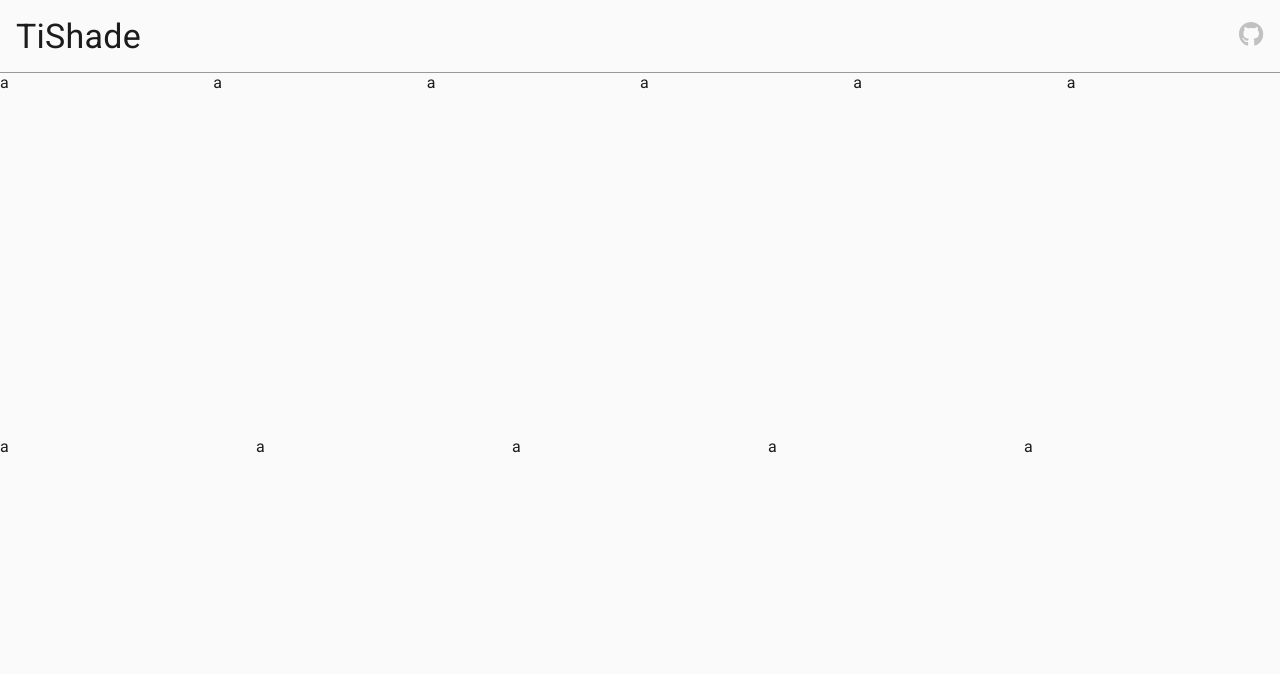
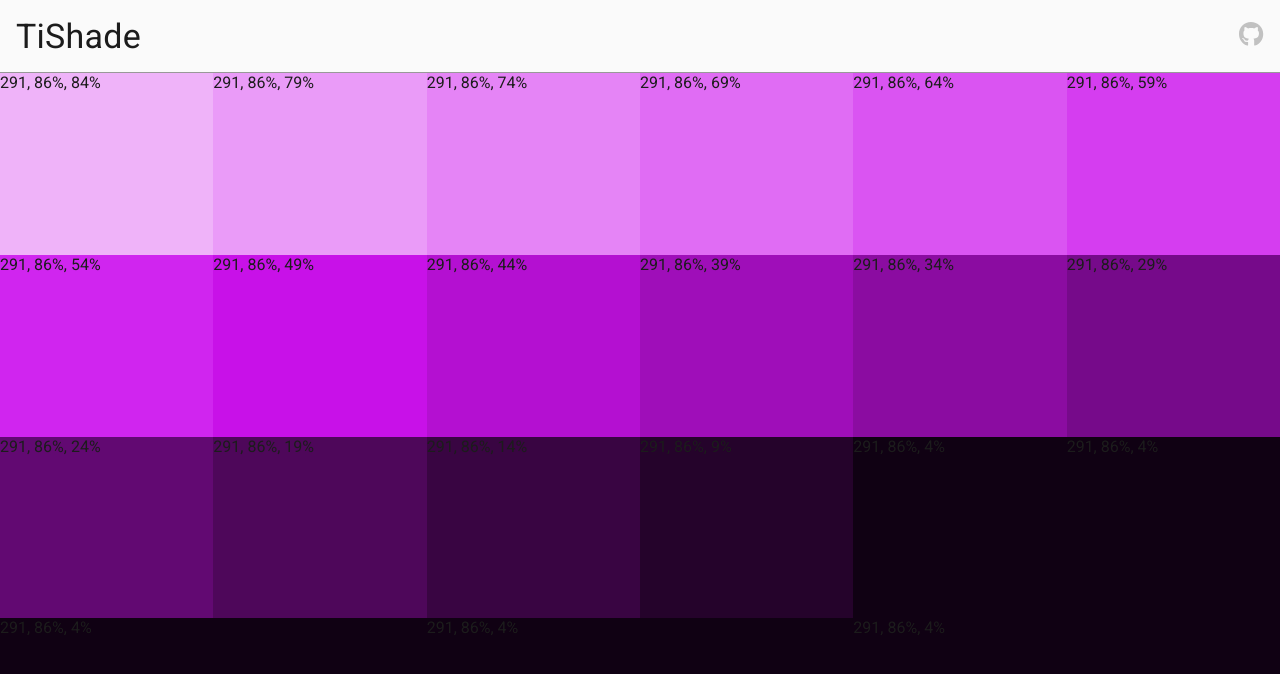
Before and after one commit to MrEraxd/TiShade, a Vue app: page / in a window 1280 px wide. Shown: the top 674 px of the page. Built offline with nearby package versions, Linux system fonts and the light colour scheme.

Commit message:
Added base functions

```diff
--- a/src/components/Base/BaseColorCell.vue
+++ b/src/components/Base/BaseColorCell.vue
@@ -1,11 +1,20 @@
-<script setup lang="ts"></script>
+<script setup lang="ts">
+  interface IBaseColorCell {
+    hslColor: string;
+  }
+
+  const props = withDefaults(defineProps<IBaseColorCell>(), {
+    hslColor: 'hsl(0, 0%, 0%)',
+  });
+</script>
 
 <template>
-  <div class="base-color-cell">a</div>
+  <div class="base-color-cell">{{ props.hslColor }}</div>
 </template>
 
 <style>
   .base-color-cell {
     flex: 1 1 200px;
+    background-color: hsl(v-bind('props.hslColor'));
   }
 </style>
--- a/src/components/TheCellsWrapper.vue
+++ b/src/components/TheCellsWrapper.vue
@@ -1,12 +1,17 @@
 <script setup lang="ts">
   import BaseColorCell from '@base/BaseColorCell.vue';
+
+  import { calculateTintsAndShades } from '@plugins/calculateTintAndShades';
+
+  const options = calculateTintsAndShades('#8a0ca1');
 </script>
 
 <template>
   <div class="cells-wrapper">
     <BaseColorCell
-      v-for="cell in Array.from('zxcvbssssss')"
+      v-for="cell in options"
       :key="cell"
+      :hsl-color="cell"
     ></BaseColorCell>
   </div>
 </template>
--- /dev/null
+++ b/src/plugins/calculateTintAndShades.ts
@@ -0,0 +1,37 @@
+import { darkenColor } from './darkenColor';
+import { hexToHsl } from './hexToHsl';
+import { lightenColor } from './lightenColor';
+
+export const calculateTintsAndShades = (baseColor: string) => {
+  // If hex color
+  if (baseColor.search(/[0-9A-Fa-f]{6}/g) === -1) {
+    console.error('Wrong color format');
+    return;
+  }
+
+  const colorsArray: string[] = [];
+
+  const baseColorInHsl = hexToHsl(baseColor);
+
+  const tints = [baseColorInHsl];
+  const shades = [baseColorInHsl];
+
+  const lightenAmount = 10;
+  const darkenAmount = 10;
+
+  for (let i = 0; i < lightenAmount; i++) {
+    const lighterColor = lightenColor(tints[i], lightenAmount / 2);
+    tints.push(lighterColor);
+    colorsArray.unshift(lighterColor);
+  }
+
+  colorsArray.push(baseColorInHsl);
+
+  for (let i = 0; i < darkenAmount; i++) {
+    const darkerColor = darkenColor(shades[i], darkenAmount / 2);
+    shades.push(darkerColor);
+    colorsArray.push(darkerColor);
+  }
+
+  return colorsArray;
+};
--- /dev/null
+++ b/src/plugins/darkenColor.ts
@@ -0,0 +1,13 @@
+export const darkenColor = (hslColor: string, darkenAmout: number) => {
+  const hslColorArray = hslColor
+    .replaceAll(' ', '')
+    .replaceAll('%', '')
+    .split(',');
+
+  hslColorArray[2] =
+    +hslColorArray[2] - darkenAmout < 0
+      ? hslColorArray[2]
+      : (+hslColorArray[2] - darkenAmout).toFixed(0).toString();
+
+  return `${hslColorArray[0]}, ${hslColorArray[1]}%, ${hslColorArray[2]}%`;
+};
--- /dev/null
+++ b/src/plugins/hexToHsl.ts
@@ -0,0 +1,44 @@
+export const hexToHsl = (hexValue: string) => {
+  hexValue = hexValue.replace('#', '');
+
+  let r = 0,
+    g = 0,
+    b = 0;
+  if (hexValue.length == 3) {
+    r = +('0x' + hexValue[0] + hexValue[0]);
+    g = +('0x' + hexValue[1] + hexValue[1]);
+    b = +('0x' + hexValue[2] + hexValue[2]);
+  } else if (hexValue.length == 6) {
+    r = +('0x' + hexValue[0] + hexValue[1]);
+    g = +('0x' + hexValue[2] + hexValue[3]);
+    b = +('0x' + hexValue[4] + hexValue[5]);
+  }
+  // Then to HSL
+  r /= 255;
+  g /= 255;
+  b /= 255;
+
+  const cmin = Math.min(r, g, b),
+    cmax = Math.max(r, g, b),
+    delta = cmax - cmin;
+
+  let h = 0,
+    s = 0,
+    l = 0;
+
+  if (delta == 0) h = 0;
+  else if (cmax == r) h = ((g - b) / delta) % 6;
+  else if (cmax == g) h = (b - r) / delta + 2;
+  else h = (r - g) / delta + 4;
+
+  h = Math.round(h * 60);
+
+  if (h < 0) h += 360;
+
+  l = (cmax + cmin) / 2;
+  s = delta == 0 ? 0 : delta / (1 - Math.abs(2 * l - 1));
+  s = +(s * 100).toFixed(0);
+  l = +(l * 100).toFixed(0);
+
+  return `${h}, ${s}%, ${l}%`;
+};
--- /dev/null
+++ b/src/plugins/lightenColor.ts
@@ -0,0 +1,13 @@
+export const lightenColor = (hslColor: string, lightenAmount: number) => {
+  const hslColorArray = hslColor
+    .replaceAll(' ', '')
+    .replaceAll('%', '')
+    .split(',');
+
+  hslColorArray[2] =
+    +hslColorArray[2] + lightenAmount > 100
+      ? hslColorArray[2]
+      : (+hslColorArray[2] + lightenAmount).toFixed(0).toString();
+
+  return `${hslColorArray[0]}, ${hslColorArray[1]}%, ${hslColorArray[2]}%`;
+};
--- a/vite.config.ts
+++ b/vite.config.ts
@@ -26,6 +26,10 @@ export default defineConfig({
         find: '@base',
         replacement: path.resolve(path.dirname(''), 'src/components/Base'),
       },
+      {
+        find: '@plugins',
+        replacement: path.resolve(path.dirname(''), 'src/plugins'),
+      },
     ],
   },
 });
```
Also changed, not shown: src/plugins/hexToRgb.ts (added, +24 -0 lines).
